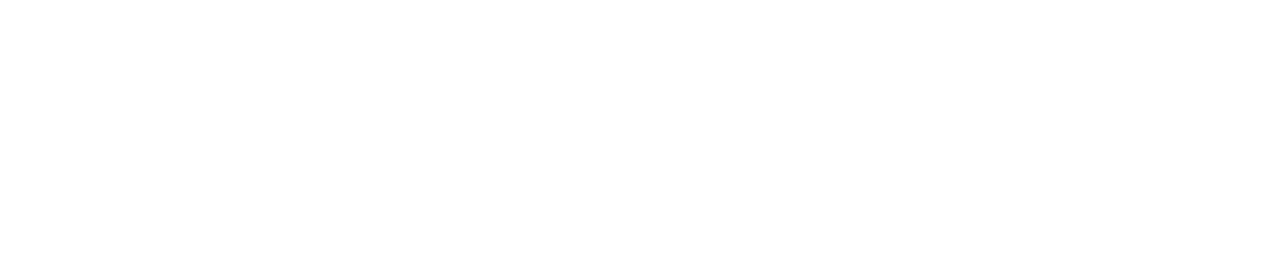
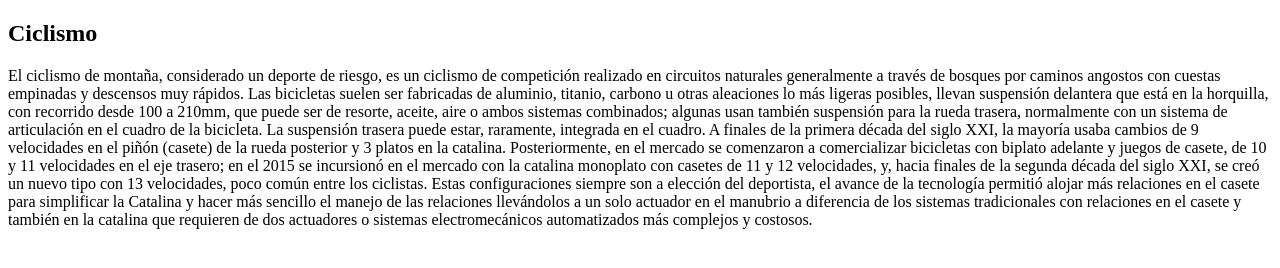
Before and after one commit to luisfermunoz/112-Acosta-Dominguez-blog_del_mundo, a plain HTML site: page tema4.html in a window 1280 px wide. Drawn offline with Linux system fonts and the light colour scheme.

Commit message:
ciclismo
el ciclismo es un deporte de mucho riesgo y caro, por los mismos materiales de las bicis

```diff
--- a/tema4.html
+++ b/tema4.html
@@ -6,6 +6,17 @@
     <title>Document</title>
 </head>
 <body>
+ <article>
+<header>
+<hgroup>
+<h2>Ciclismo</h2>
+</hgroup>
+</header>
+<div>
+<p> El ciclismo de montaña, considerado un deporte de riesgo, es un ciclismo de competición realizado en circuitos naturales generalmente a través de bosques por caminos angostos con cuestas empinadas y descensos muy rápidos.
+Las bicicletas suelen ser fabricadas de aluminio, titanio, carbono u otras aleaciones lo más ligeras posibles, llevan suspensión delantera que está en la horquilla, con recorrido desde 100 a 210mm, que puede ser de resorte, aceite, aire o ambos sistemas combinados; algunas usan también suspensión para la rueda trasera, normalmente con un sistema de articulación en el cuadro de la bicicleta. La suspensión trasera puede estar, raramente, integrada en el cuadro. A finales de la primera década del siglo XXI, la mayoría usaba cambios de 9 velocidades en el piñón (casete) de la rueda posterior y 3 platos en la catalina. Posteriormente, en el mercado se comenzaron a comercializar bicicletas con biplato adelante y juegos de casete, de 10 y 11 velocidades en el eje trasero; en el 2015 se incursionó en el mercado con la catalina monoplato con casetes de 11 y 12 velocidades, y, hacia finales de la segunda década del siglo XXI, se creó un nuevo tipo con 13 velocidades, poco común entre los ciclistas. Estas configuraciones siempre son a elección del deportista, el avance de la tecnología permitió alojar más relaciones en el casete para simplificar la Catalina y hacer más sencillo el manejo de las relaciones llevándolos a un solo actuador en el manubrio a diferencia de los sistemas tradicionales con relaciones en el casete y también en la catalina que requieren de dos actuadores o sistemas electromecánicos automatizados más complejos y costosos.</p>
 
+</div>
+</article>
 </body>
 </html>
```
